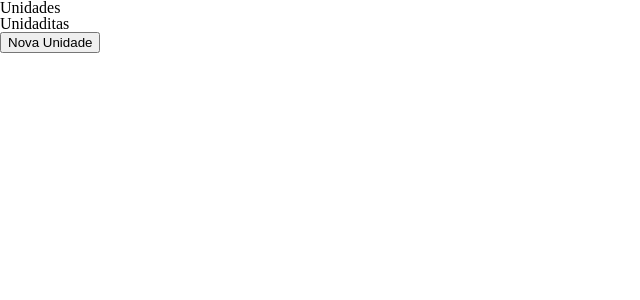
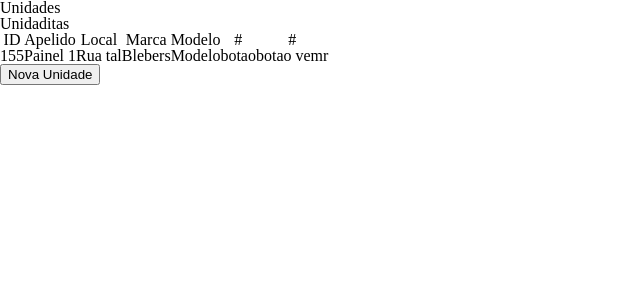
Before and after one commit to ClaudioDev233/SolarEnergy, a React (Create React App) app: page /unitList in a window 1280 px wide. Shown: the top 300 px of the page, without its empty margins (0-640 px from the left). Built offline with nearby package versions, Linux system fonts and the light colour scheme.

Commit message:
units page conditional render and table

```diff
--- a/src/App.js
+++ b/src/App.js
@@ -3,12 +3,14 @@ import "./App.css";
 import LoginPage from "./pages/login";
 import Dashboard from "./pages/dashboard";
 import PowerGeneration from "./pages/unitPowerGeneration";
-import SignUp from "./pages/unitSignUp";
+
 import UnitList from "./pages/unitList";
+import { UnitProvider } from "./context/unitContext";
 
 function App() {
   return (
     <>
+      <UnitProvider>
         <Routes>
           <Route path="/" element={<LoginPage />}></Route>
           <Route path="/dashboard" element={<Dashboard />}></Route>
@@ -17,8 +19,8 @@ function App() {
             path="/unitPowerGeneration"
             element={<PowerGeneration />}
           ></Route>
-        <Route path="/unitSignUp" element={<SignUp />}></Route>
         </Routes>
+      </UnitProvider>
     </>
   );
 }
--- a/src/components/listUnits/index.js
+++ b/src/components/listUnits/index.js
@@ -0,0 +1,44 @@
+import { UnitContext } from "../../context/unitContext";
+import { useContext } from "react";
+
+export default function ListUnits() {
+  const { setMode } = useContext(UnitContext);
+  return (
+    <>
+      <div>
+        <p>Unidaditas</p>
+        <table>
+          <thead>
+            <tr>
+              <th>ID</th>
+              <th>Apelido</th>
+              <th>Local</th>
+              <th>Marca</th>
+              <th>Modelo</th>
+              <th>#</th>
+              <th>#</th>
+            </tr>
+          </thead>
+          <tbody>
+            <tr>
+              <td>155</td>
+              <td>Painel 1</td>
+              <td>Rua tal</td>
+              <td>Blebers</td>
+              <td>Modelo</td>
+              <td>botao</td>
+              <td>botao vemr</td>
+            </tr>
+          </tbody>
+        </table>
+        <button
+          onClick={() => {
+            setMode("units");
+          }}
+        >
+          Nova Unidade
+        </button>
+      </div>
+    </>
+  );
+}
--- a/src/components/menu/index.js
+++ b/src/components/menu/index.js
@@ -13,7 +13,7 @@ export default function NavMenu() {
 
           <li onClick={() => history("/unitList")}>Unidades </li>
 
-          <li onClick={() => history("/unitSignUp")}>
+          <li onClick={() => history("/unitPowerGeneration")}>
             Cadastro de energia gerada
           </li>
         </ul>
--- a/src/components/signUp/index.js
+++ b/src/components/signUp/index.js
@@ -1 +1,23 @@
-export default function SignUpUnit() {}
+import { UnitContext } from "../../context/unitContext";
+import { useContext } from "react";
+export default function SignUpUnit() {
+  const { setMode } = useContext(UnitContext);
+  function handleSubmit(e) {
+    e.preventDefault();
+    setMode("unitSignUp");
+  }
+  return (
+    <>
+      <div>
+        <form
+          onSubmit={(e) => {
+            handleSubmit(e);
+          }}
+        >
+          <p>CADASTRO</p>
+          <input type="submit" value="Cadastrar"></input>
+        </form>
+      </div>
+    </>
+  );
+}
--- a/src/context/unitContext/index.js
+++ b/src/context/unitContext/index.js
@@ -11,11 +11,15 @@ import { createContext, useState } from "react";
 
 export const UnitContext = createContext([]);
 
-export default function UnitProvider({ children }) {
+export function UnitProvider({ children }) {
+  const [mode, setMode] = useState("");
+
   return (
     <UnitContext.Provider
       value={{
-        context: "teste",
+        context: "Estou consumindo o contexto!",
+        mode: mode,
+        setMode: setMode,
       }}
     >
       {children}
--- a/src/pages/unitList/index.js
+++ b/src/pages/unitList/index.js
@@ -1,42 +1,18 @@
 import NavMenu from "../../components/menu";
-import { useState } from "react";
+import { useContext } from "react";
+import { UnitContext } from "../../context/unitContext";
+import SignUpUnit from "../../components/signUp";
+import ListUnits from "../../components/listUnits";
 // mudar para units ou algo do genero e apagar o unit sing up
 export default function UnitList() {
-  const [mode, setMode] = useState("");
+  const { mode } = useContext(UnitContext);
 
-  function handleSubmit(e) {
-    e.preventDefault();
-    console.log(mode);
-    setMode("unitSignUp");
-  }
   return (
     <>
       {/* <NavMenu></NavMenu> */}
       <h1>Unidades</h1>
-      {mode === "units" ? (
-        <div>
-          <form
-            onSubmit={(e) => {
-              handleSubmit(e);
-            }}
-          >
-            <p>CADASTRO</p>
-            <input type="submit" value="Cadastrar"></input>
-          </form>
-        </div>
-      ) : (
-        <div>
-          <p>Unidaditas</p>
-          <button
-            onClick={() => {
-              setMode("units");
-              console.log(mode);
-            }}
-          >
-            Nova Unidade
-          </button>
-        </div>
-      )}
+
+      {mode === "units" ? <SignUpUnit></SignUpUnit> : <ListUnits></ListUnits>}
     </>
   );
 }
--- a/src/pages/unitPowerGeneration/index.js
+++ b/src/pages/unitPowerGeneration/index.js
@@ -3,7 +3,11 @@ import NavMenu from "../../components/menu";
 export default function PowerGeneration() {
   return (
     <>
-      <p>GERASAMBA</p>;<NavMenu></NavMenu>
+      <NavMenu></NavMenu>
+      <p>LANÇAMENTO DE GERAÇÃO MENSAL</p>;<p>Aqui tem um select</p>
+      <p>aqui tem um input date</p>
+      <p>aqui tem um iput text</p>
+      <p>Aqui tem um botao que faz um post</p>
     </>
   );
 }
--- a/src/pages/unitSignUp/index.js
+++ /dev/null
@@ -1,42 +0,0 @@
-import NavMenu from "../../components/menu";
-export default function SignUp() {
-  return (
-    <>
-      <p>CADASTRO DE UNIDADES</p>
-      {/* <NavMenu></NavMenu> */}
-      <hr></hr>
-
-      <section>
-        <header>
-          <h1>Unidades de Energia</h1>
-        </header>
-        <div>
-          <h2>Cadastro de Unidade</h2>
-          <form>
-            <label>
-              Apelido
-              <input type="text"></input>
-            </label>
-            <label>
-              Local
-              <input type="text"></input>
-            </label>
-            <label>
-              Marca
-              <input type="text"></input>
-            </label>
-            <label>
-              Modelo
-              <input type="text"></input>
-            </label>
-            <label>
-              Ativo
-              <input type="checkbox"></input>
-            </label>
-            <input type="submit" value="Salvar"></input>
-          </form>
-        </div>
-      </section>
-    </>
-  );
-}
```
Lines whose indentation alone changed are shown as unchanged.
